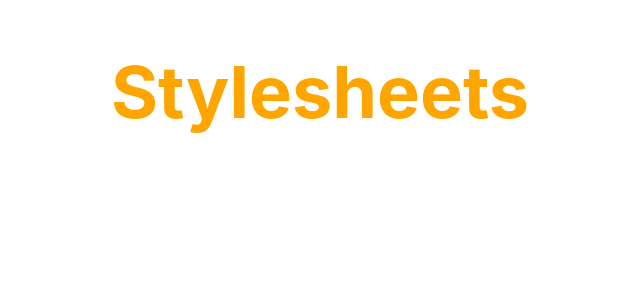
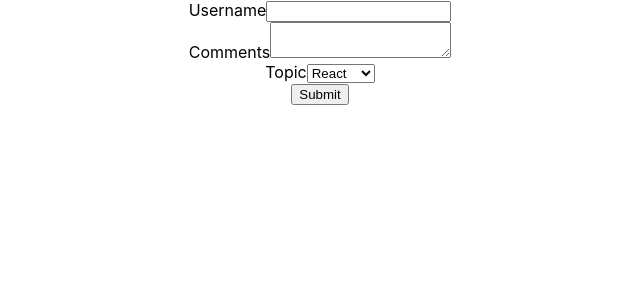
Before and after one commit to TheRakeshPurohit/ReactLearning, a React (Create React App) app: page / in a window 1280 px wide. Shown: the top 300 px of the page, without its empty margins (320-960 px from the left). Built offline with nearby package versions, Linux system fonts and the light colour scheme.

Commit message:
from handling

```diff
--- a/src/App.js
+++ b/src/App.js
@@ -1,5 +1,6 @@
 import React from 'react';
 import './App.css';
+import Form from './components/Form';
 // import Greet from './components/Greet';
 // import Welcome from './components/Welcome';
 // import Hello from './components/Hello';
@@ -11,12 +12,13 @@
 // import ParentComponent from './components/ParentComponent';
 // import UserGreeting from './components/UserGreeting';
 // import NameList from './components/NameList';
-import Stylesheet from './components/Stylesheet';
+// import Stylesheet from './components/Stylesheet';
 
 function App() {
   return (
     <div className="App">
-      <Stylesheet primary={true}/>
+      <Form />
+      {/* <Stylesheet primary={true}/> */}
       {/* <NameList /> */}
       {/* <UserGreeting/> */}
       {/* <ParentComponent /> */}
--- /dev/null
+++ b/src/components/Form.js
@@ -0,0 +1,68 @@
+import React, { Component } from 'react'
+
+export class Form extends Component {
+    constructor(props) {
+        super(props)
+
+        this.state = {
+            username: '',
+            comments: '',
+            topic: 'react'
+        }
+    }
+
+    HandleUsername = event => {
+        this.setState({
+            username: event.target.value
+        })
+    }
+
+    HandleComments = event => {
+        this.setState({
+            comments: event.target.value
+        })
+    }
+
+    HandleTopicSelect = event => {
+        this.setState({
+            topic: event.target.value
+        })
+    }
+
+    handleSubmit = event =>{
+        alert(`${this.state.username} ${this.state.comments} ${this.state.topic}`)
+        event.preventDefault()
+    }
+
+    render() {
+        const {username, comments, topic} = this.state
+        return (
+            <form onSubmit={this.handleSubmit}>
+                <div>
+                    <label>Username</label>
+                        <input
+                        value={username}
+                        type='text'
+                        onChange={this.HandleUsername} />
+                </div>
+                <div>
+                    <label>Comments</label>
+                    <textarea value={comments} onChange={this.HandleComments}></textarea>
+                </div>
+                <div>
+                    <label>Topic</label>
+                    <select value={topic} onChange={this.HandleTopicSelect}>
+                        <option value="react">React</option>
+                        <option value="angular">Angular</option>
+                        <option value="vue">Vue</option>
+                    </select>
+                </div>
+                <div>
+                    <button type="submit">Submit</button>
+                </div>
+            </form>
+        )
+    }
+}
+
+export default Form
```
